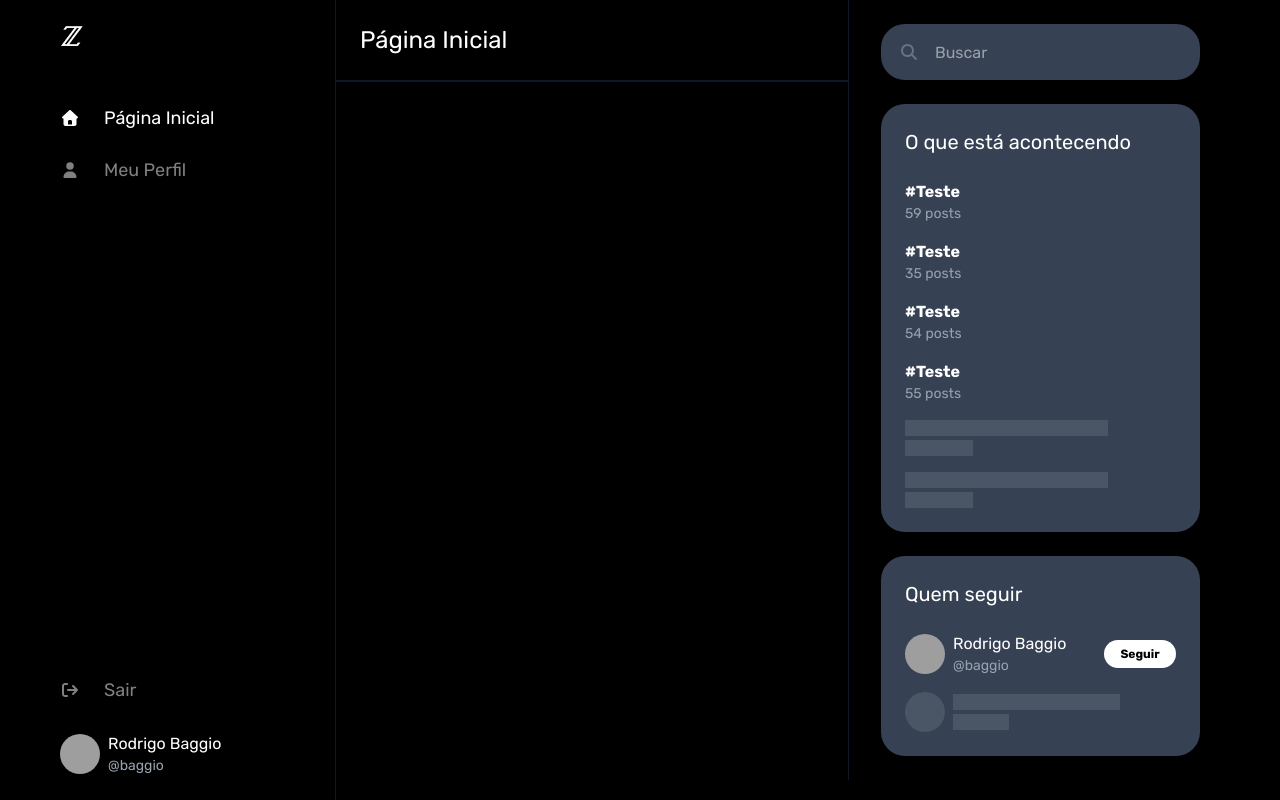
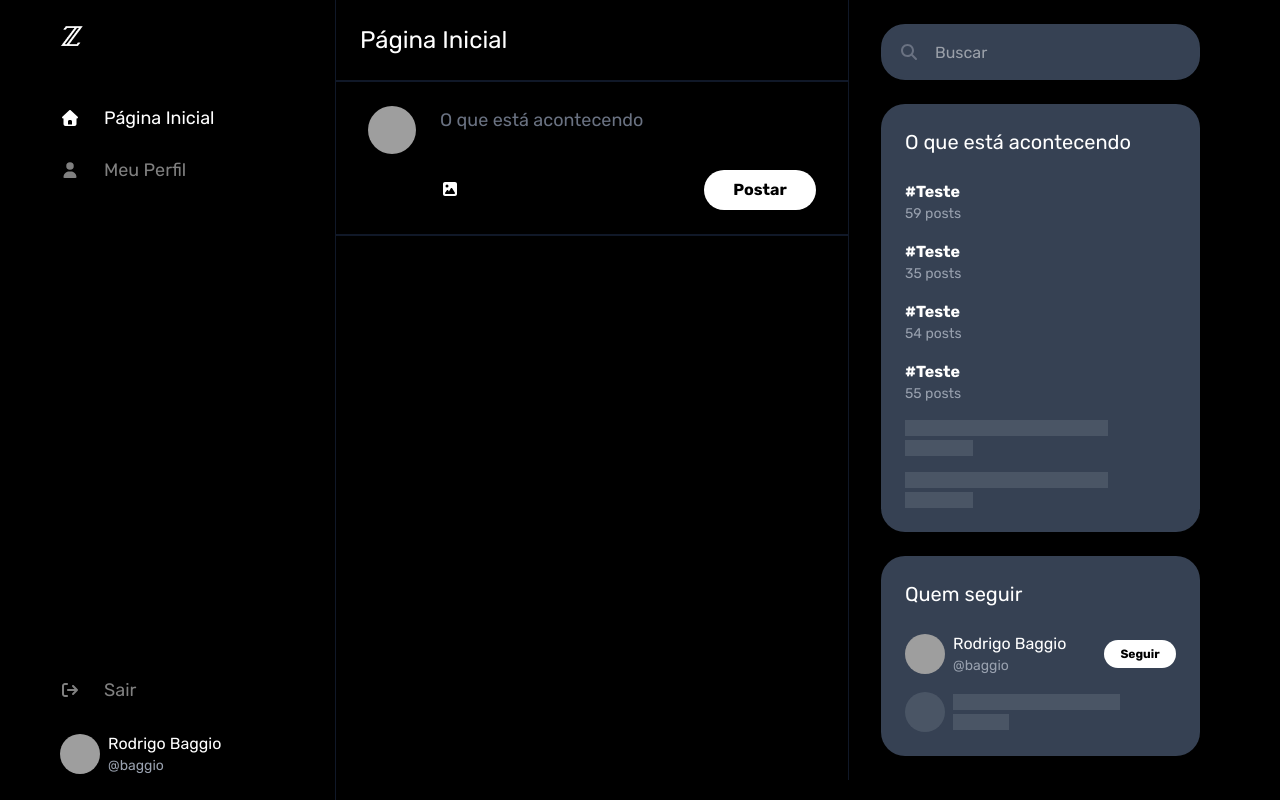
Before and after one commit to Baggio25/b7-clone-x, a Next.js app: page /home in a window 1280 px wide. Built offline with nearby package versions, Linux system fonts and the light colour scheme; grey boxes are pictures that could not be loaded.

Commit message:
feat: add post component

```diff
--- a/src/app/(ui)/home/page.tsx
+++ b/src/app/(ui)/home/page.tsx
@@ -1,11 +1,13 @@
 import HomeHeader from "@/app/components/home/home-header";
+import TweetPost from "@/app/components/tweet/tweet-post";
 
 const HomePage = () => {
-  return(
+  return (
     <div>
       <HomeHeader />
+      <TweetPost />
     </div>
-  )
+  );
 };
 
 export default HomePage;
```
